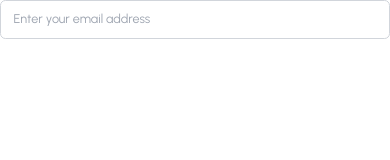
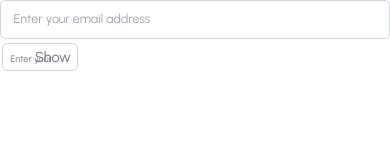
Before and after one commit to jkcsoftwaresllp/crm-client, a React (Vite) app: page / in a window 390 px wide. Shown: the top 160 px of the page. Built offline with nearby package versions, Linux system fonts and the light colour scheme.

Commit message:
Password input field

```diff
--- a/src/App.jsx
+++ b/src/App.jsx
@@ -1,10 +1,13 @@
 import "./App.css";
 import EmailInput from "./components/ui/EmailInput";
+import PasswordInput from "./components/ui/PasswordInput"
+
+
 function App() {
   return (
     <>
     <EmailInput />
-
+    <PasswordInput/>
     </>
   );
 }
--- /dev/null
+++ b/src/ComponentStyles/PasswordInput.module.css
@@ -0,0 +1,100 @@
+.container {
+  padding-top: 1%;
+  padding-left: 0.5%;
+  display: flex;
+  flex-direction: column;
+  gap: 0.5rem;
+  width: 20%;
+  max-width: 32rem;
+  margin-bottom: 1rem;
+}
+
+.label {
+  font-size: 0.875rem;
+  font-weight: 500;
+  color: #1f2937;
+}
+
+.required {
+  color: #dc2626;
+  margin-left: 0.25rem;
+}
+
+.inputWrapper {
+  position: relative;
+  display: flex;
+  align-items: center;
+}
+
+.input {
+  padding: 0.5rem 2.5rem 0.5rem 0.75rem;
+  border: 1px solid #d1d5db;
+  border-radius: 0.375rem;
+  font-size: 1rem;
+  color: #111827;
+  background-color: #ffffff;
+  transition: border-color 0.2s ease-in-out;
+  width: 100%;
+  box-sizing: border-box;
+}
+
+.input:focus {
+  outline: none;
+  border-color: #3b82f6;
+  box-shadow: 0 0 0 3px rgba(59, 130, 246, 0.1);
+}
+
+.inputError {
+  border-color: #dc2626;
+}
+
+.toggleButton {
+  position: absolute;
+  right: 0.75rem;
+  background: none;
+  border: none;
+  cursor: pointer;
+  padding: 0;
+  font-size: 1rem;
+  color: #6b7280;
+}
+
+.toggleButton:hover {
+  color: #3b82f6;
+}
+
+.error {
+  font-size: 0.75rem;
+  color: #dc2626;
+  margin-top: 0.25rem;
+}
+
+/* Responsive adjustments for smaller screens */
+@media (max-width: 640px) {
+  .container {
+    gap: 0.4rem;
+    margin-bottom: 0.75rem;
+  }
+
+  .label {
+    font-size: 0.75rem;
+  }
+
+  .input {
+    padding: 0.4rem 1.75rem 0.4rem 0.5rem;
+    font-size: 0.875rem;
+  }
+
+  .input::placeholder {
+    font-size: 0.65rem !important;
+  }
+
+  .toggleButton {
+    right: 0.5rem;
+    font-size: 1rem;
+  }
+
+  .error {
+    font-size: 0.675rem;
+  }
+}
--- /dev/null
+++ b/src/components/ui/PasswordInput.jsx
@@ -0,0 +1,54 @@
+import { useState } from 'react';
+import styles from "../../ComponentStyles/PasswordInput.module.css";
+
+
+const PasswordInput = ({
+
+    label,
+    name,
+    value,
+    onChange,
+    placeholder,
+    required = false,
+    error,
+}) => {
+    const [showPassword, setShowPassword] = useState(false);
+
+    const togglePasswordVisibility = () => {
+        setShowPassword(!showPassword);
+    };
+
+    return(
+        <div className={styles.container}>
+            {label && (
+                <label htmlFor={name} className={styles.label}>
+                    {label}
+                    {required && <span className={styles.required}>*</span>}
+                </label>
+            )}
+            <div className={styles.inputWrapper}>
+                <input
+                  type={showPassword ? 'text' : 'password' }
+                  id = {name}
+                  name = {name}
+                  value = {value}
+                  onChange = {onChange}
+                  placeholder = "Enter your password"
+                  required = {required}
+                  className = {`${styles.input} ${error ? styles.inputError : ''}`}
+                />
+                <button
+                 type="button"
+                 onClick={togglePasswordVisibility}
+                 className={styles.toggleButton}
+                 aria-label={showPassword ? 'Hide password' : 'Show password'}
+                >
+                    {showPassword ? 'Hide' : 'Show'}
+                </button>
+            </div>
+            {error && <p classname={styles.error}>{error}</p>}
+        </div>
+    );
+};
+
+export default PasswordInput;
```
